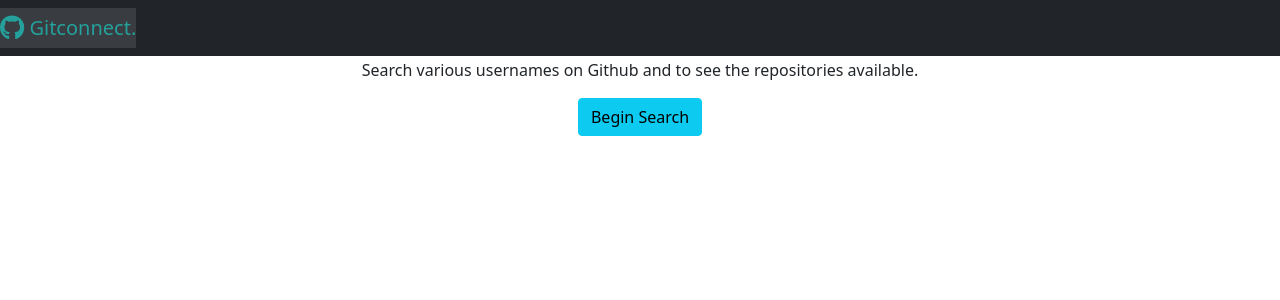
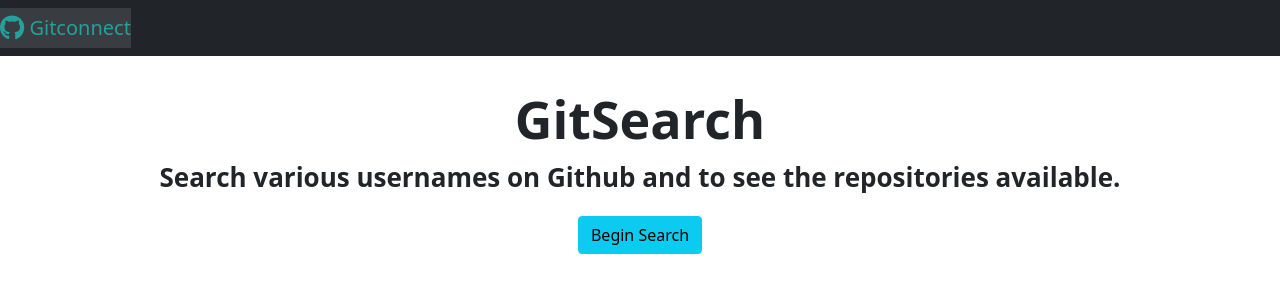
Before and after one commit to mwikalikyalo/github-search, an Angular app: page / in a window 1280 px wide. Shown: the top 300 px of the page. Built offline with nearby package versions, Linux system fonts and the light colour scheme.

Commit message:
Add the styling for the home page

```diff
--- a/src/app/home/home.component.css
+++ b/src/app/home/home.component.css
@@ -1,8 +1,14 @@
 nav>a{
   color: #a8dadc;
+  background-color: black;
 }
 
 .intro{
-  text-align: center;
-  bottom: 20%;
+  font-size: 26px;
+  font-weight: 800;
 }
+
+#gitsearch{
+  font-size: 2em;
+  font-weight: 800;
+}
--- a/src/app/home/home.component.html
+++ b/src/app/home/home.component.html
@@ -1,10 +1,13 @@
 <div class="navbar">
   <app-navbar></app-navbar>
 </div>
+<br>
+<br>
+<br>
 
 <div class="container-fluid">
-  <div class="intro">
-    <h3>GitSearch</h3>
+  <div class="intro text-center">
+    <h3 id="gitsearch">GitSearch</h3>
     <p>Search various usernames on Github and to see the repositories available.</p>
     <a routerLink="/search"><button class="btn btn-info">Begin Search</button></a>
   </div>
--- a/src/app/navbar/navbar.component.html
+++ b/src/app/navbar/navbar.component.html
@@ -1,6 +1,6 @@
  <nav class="navbar navbar-dark bg-dark fixed-top">
   <a class="navbar-brand" routerLink="">
     <i class="fab fa-github fa-lg"></i>
-    Gitconnect.
+    Gitconnect
   </a>
 </nav>
```
